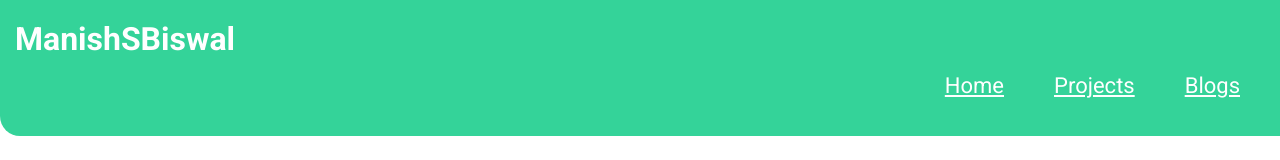
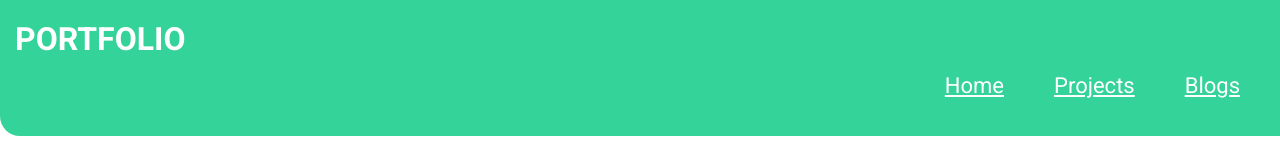
Before and after one commit to manishsom20/markFour-And-markFive, a plain HTML site: page blog.html in a window 1280 px wide. Shown: the top 160 px of the page. Drawn offline with Linux system fonts and the light colour scheme.

Commit message:
refactor: header name changed

```diff
--- a/blog.html
+++ b/blog.html
@@ -9,7 +9,7 @@
 </head>
 <body>
   <header>
-  <h1>ManishSBiswal</h1>
+  <h1>PORTFOLIO</h1>
   <ul>
     <li><a href="index.html">Home</a></li>
     <li><a href="project.html">Projects</a></li>
```
Also changed, not shown: index.html (+1 -1 lines), project.html (+1 -1 lines).
